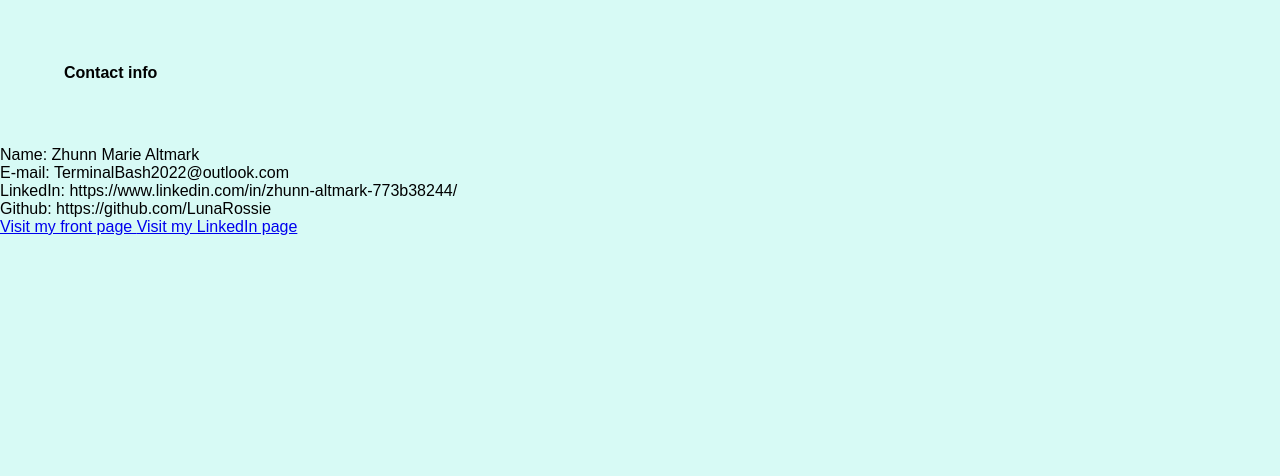
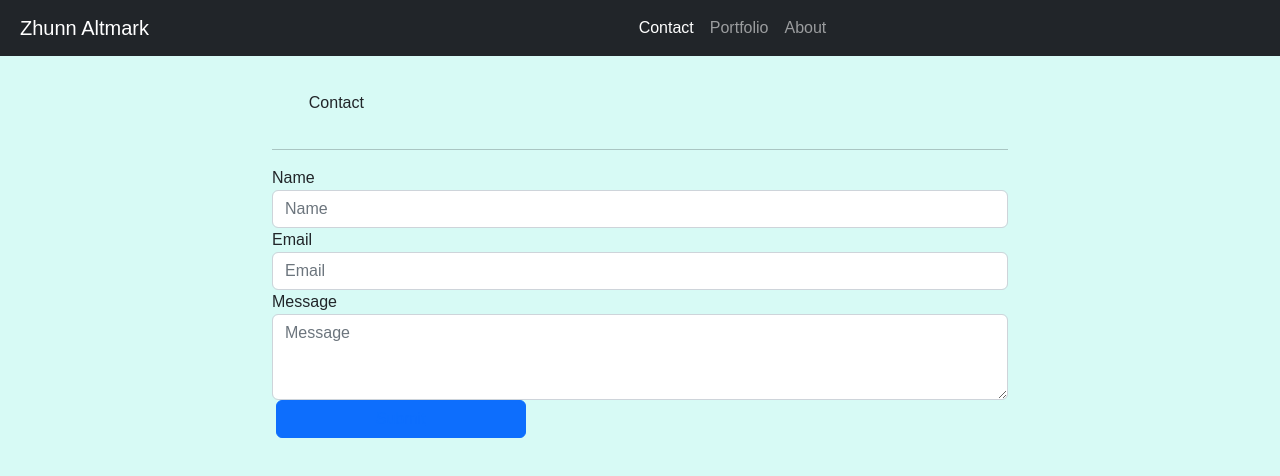
Before and after one commit to LunaRossie/Professional_Materials---, a website: page pages/contact.html in a window 1280 px wide. Drawn offline with nearby package versions, Linux system fonts and the light colour scheme; files that its build step writes are made by us from their sources.

Commit message:
Add to files

```diff
--- a/pages/contact.html
+++ b/pages/contact.html
@@ -2,17 +2,63 @@
 <html>
 <head>
     <meta charset="UTF-8">
+    <meta name='viewport' content='width=device-width, initial-scale=1.0'>
     <title>My Portfolio</title>
-    <link rel="stylesheet" href="style.css"
+    <link rel='stylesheet' href="https://cdn.jsdelivr.net/npm/bootstrap@5.2.0/dist/css/bootstrap.min.css" rel="stylesheet" integrity="sha384-gH2yIJqKdNHPEq0n4Mqa/HGKIhSkIHeL5AyhkYV8i59U5AR6csBvApHHNl/vI1Bx" crossorigin="anonymous">
+    <link rel="stylesheet" href="./assets/style.css" />
+
+    <title>Contact: Zhunn Altmark</title>
 </head>
 
 <body>
-    <h1>Contact info</h1>
-    <p class="p-welcome">Name: Zhunn Marie Altmark</p>
-    <p class="p-welcome">E-mail: TerminalBash2022@outlook.com</p>
-    <p class="p-welcome">LinkedIn: https://www.linkedin.com/in/zhunn-altmark-773b38244/</p>
-    <p class="p-welcome">Github: https://github.com/LunaRossie</p>
-    <a href="index.html">Visit my front page </a>
-    <a href="https://www.linkedin.com/in/zhunn-altmark-773b38244/">Visit my LinkedIn page </a>
+    <nav class="navbar sticky-top navbar-expand-lg navbar-dark bg-dark">
+        <a class="navbar-brand nav-blue" href="index.html">Zhunn Altmark</a>
+        <button class="navbar-toggler" type="button" data-toggle="collapse" data-target="#navbarNav" aria-controls="navbarNav" aria-expanded="false" aria-label="Toggle navigation">
+            <span class="navbar-toggler-icon"></span>
+        </button>
+        <div class="collapse navbar-collapse justify-content-end" id="navbarNav">
+            <ul class="navbar-nav">
+                <li class="nav-item">
+                    <a class="nav-link active" href="contact.html">Contact</a>
+                </li>
+                <li class="nav-item">
+                    <a class="nav-link" href="portfolio.html">Portfolio</a>
+                </li>
+                <li class="nav-item">
+                    <a class="nav-link" href="index.html">About</a>
+                </li>
+            </ul>
+        </div>
+    </nav>
+
+    <div class="container cont-padded">
+        <div class="row">
+            <div class="col-md-8 cont-bg-blue">
+                <h1>Contact</h1>
+                <hr>
+                <div class="row">
+                    <div class="col-md-12">
+                        <form>
+                            <div class="form-group">
+                              <label for="formGroupExampleInput">Name</label>
+                              <input type="text" class="form-control" id="formGroupExampleInput" placeholder="Name">
+                            </div>
+                            <div class="form-group">
+                              <label for="formGroupExampleInput2">Email</label>
+                              <input type="text" class="form-control" id="formGroupExampleInput2" placeholder="Email">
+                            </div>
+                            <div class="form-group">
+                              <label for="exampleFormControlTextarea1">Message</label>
+                              <textarea class="form-control" id="exampleFormControlTextarea1" rows="3" placeholder="Message"></textarea>
+                            </div>
+                            <button type="submit" class="btn btn-primary btn-blue"><a href="mailto:TerminalBash2022@outlook.com">Submit</a></button>
+                        </form>
+                    </div>
+                </div>
+            </div>
+        </div>
+    </div>
+    <script src="https://cdn.jsdelivr.net/npm/bootstrap@5.2.0/dist/js/bootstrap.bundle.min.js" integrity="sha384-A3rJD856KowSb7dwlZdYEkO39Gagi7vIsF0jrRAoQmDKKtQBHUuLZ9AsSv4jD4Xa" crossorigin="anonymous"></script>
+<script src="https://cdn.jsdelivr.net/npm/bootstrap@5.2.0/dist/js/bootstrap.min.js" integrity="sha384-ODmDIVzN+pFdexxHEHFBQH3/9/vQ9uori45z4JjnFsRydbmQbmL5t1tQ0culUzyK" crossorigin="anonymous"></script>
 </body>
 </html>
```
